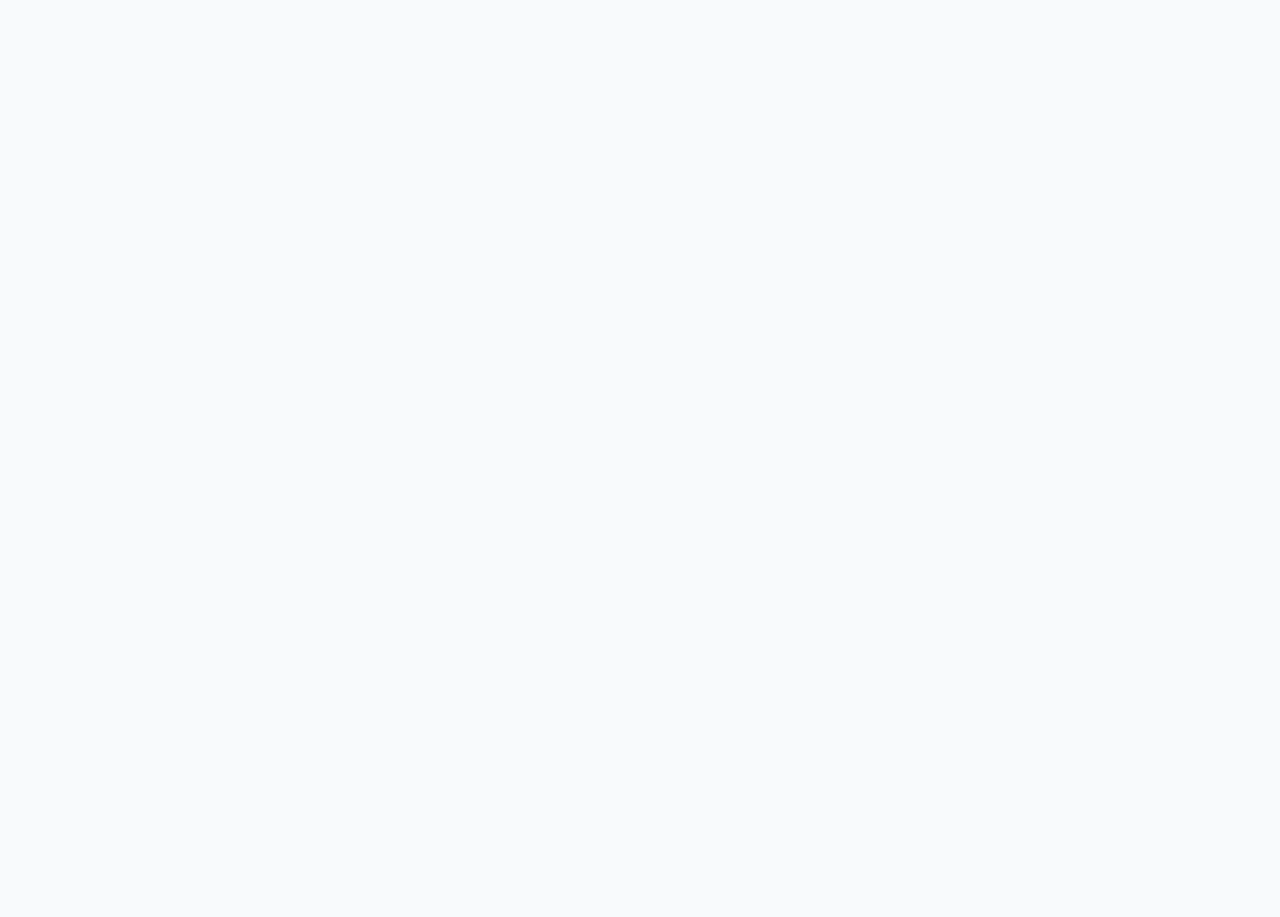
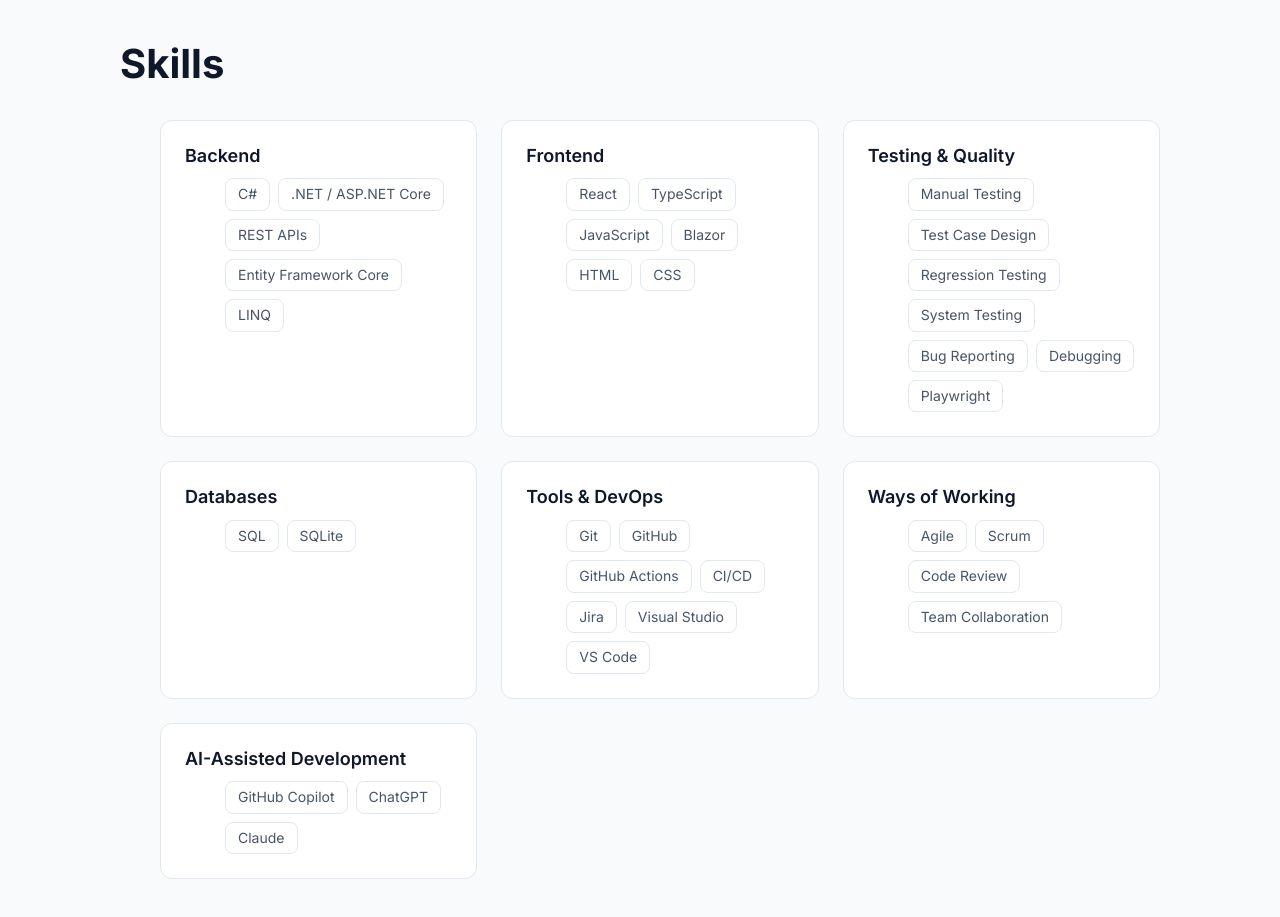
Before and after one commit to FatemaMohammad/portfolio, a React (Vite) app: page / in a window 1280 px wide. Shown: the part 3060-3977 px from the top of the page. Before the commit the page ends 3003 px from the top, so only its background shows below. Built offline with nearby package versions, Linux system fonts and the light colour scheme.

Commit message:
add skills section

```diff
--- a/src/App.tsx
+++ b/src/App.tsx
@@ -3,6 +3,7 @@
 import About from './sections/About/About'
 import Experience from './sections/Experience/Experience'
 import Projects from './sections/Projects/Projects'
+import Skills from './sections/Skills/Skills'
 
 function App() {
   return (
@@ -13,6 +14,7 @@
         <About />
         <Experience />
         <Projects />
+        <Skills />
       </main>
     </>
   )
--- /dev/null
+++ b/src/data/skills.ts
@@ -0,0 +1,40 @@
+import type { SkillCategory } from '../types/skill';
+
+export const skillCategories: SkillCategory[] = [
+  {
+    category: 'Backend',
+    skills: ['C#', '.NET / ASP.NET Core', 'REST APIs', 'Entity Framework Core', 'LINQ'],
+  },
+  {
+    category: 'Frontend',
+    skills: ['React', 'TypeScript', 'JavaScript', 'Blazor', 'HTML', 'CSS'],
+  },
+  {
+    category: 'Testing & Quality',
+    skills: [
+      'Manual Testing',
+      'Test Case Design',
+      'Regression Testing',
+      'System Testing',
+      'Bug Reporting',
+      'Debugging',
+      'Playwright',
+    ],
+  },
+  {
+    category: 'Databases',
+    skills: ['SQL', 'SQLite'],
+  },
+  {
+    category: 'Tools & DevOps',
+    skills: ['Git', 'GitHub', 'GitHub Actions', 'CI/CD', 'Jira', 'Visual Studio', 'VS Code'],
+  },
+  {
+    category: 'Ways of Working',
+    skills: ['Agile', 'Scrum', 'Code Review', 'Team Collaboration'],
+  },
+  {
+    category: 'AI-Assisted Development',
+    skills: ['GitHub Copilot', 'ChatGPT', 'Claude'],
+  },
+];
--- /dev/null
+++ b/src/sections/Skills/Skills.css
@@ -0,0 +1,55 @@
+.skills {
+  padding-block: var(--space-8);
+  border-top: var(--border-default);
+}
+
+.skills__grid {
+  display: grid;
+  grid-template-columns: 1fr;
+  gap: var(--space-4);
+  margin-top: var(--space-5);
+  list-style: none;
+}
+
+@media (min-width: 768px) {
+  .skills__grid {
+    grid-template-columns: repeat(2, 1fr);
+  }
+}
+
+@media (min-width: 1024px) {
+  .skills__grid {
+    grid-template-columns: repeat(3, 1fr);
+  }
+}
+
+.skill-card {
+  display: flex;
+  flex-direction: column;
+  gap: var(--space-2);
+  padding: var(--space-4);
+  border: var(--border-default);
+  border-radius: var(--radius-card);
+  background-color: var(--color-surface);
+}
+
+.skill-card__category {
+  font-size: var(--font-size-body-lg);
+  font-weight: var(--font-weight-semibold);
+  color: var(--color-text-primary);
+}
+
+.skill-card__list {
+  display: flex;
+  flex-wrap: wrap;
+  gap: var(--space-1);
+  list-style: none;
+}
+
+.skill-card__pill {
+  padding: 0.25rem var(--space-2);
+  border-radius: var(--radius-button);
+  border: var(--border-default);
+  font-size: var(--font-size-small);
+  color: var(--color-text-secondary);
+}
--- /dev/null
+++ b/src/sections/Skills/Skills.tsx
@@ -0,0 +1,28 @@
+import { skillCategories } from '../../data/skills';
+import './Skills.css';
+
+function Skills() {
+  return (
+    <section id="skills" className="skills">
+      <div className="container">
+        <h2 className="section-heading">Skills</h2>
+        <ul className="skills__grid">
+          {skillCategories.map((group) => (
+            <li key={group.category} className="skill-card">
+              <h3 className="skill-card__category">{group.category}</h3>
+              <ul className="skill-card__list">
+                {group.skills.map((skill) => (
+                  <li key={skill} className="skill-card__pill">
+                    {skill}
+                  </li>
+                ))}
+              </ul>
+            </li>
+          ))}
+        </ul>
+      </div>
+    </section>
+  );
+}
+
+export default Skills;
--- /dev/null
+++ b/src/types/skill.ts
@@ -0,0 +1,4 @@
+export interface SkillCategory {
+  category: string;
+  skills: string[];
+}
```
